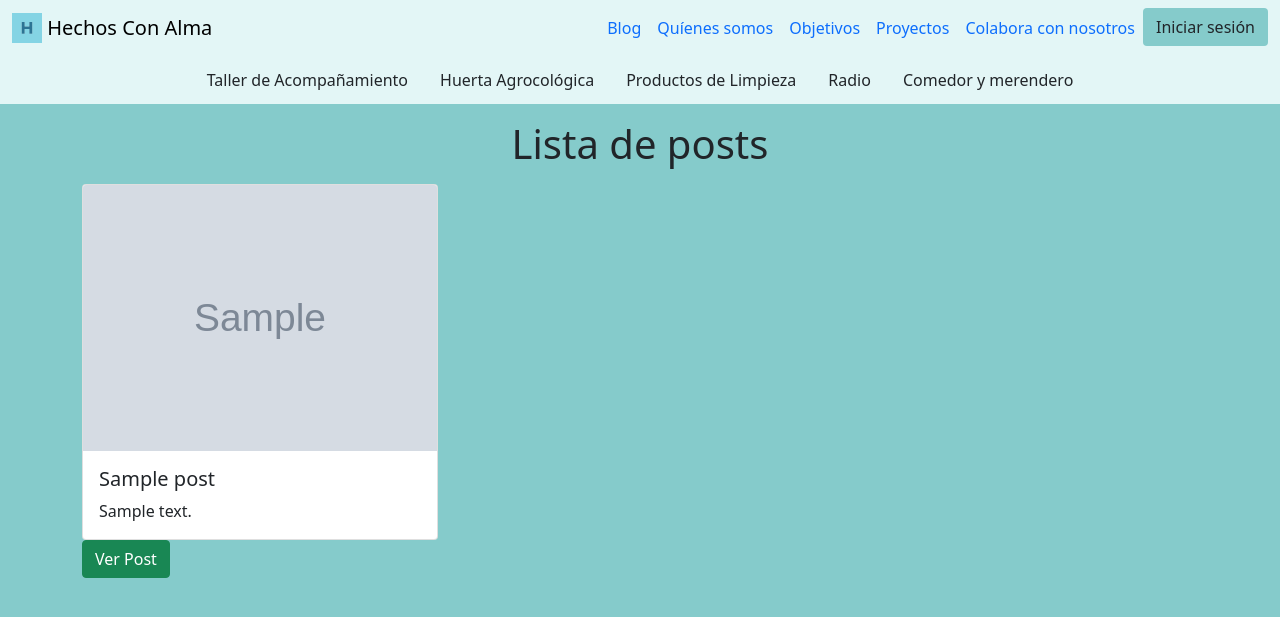
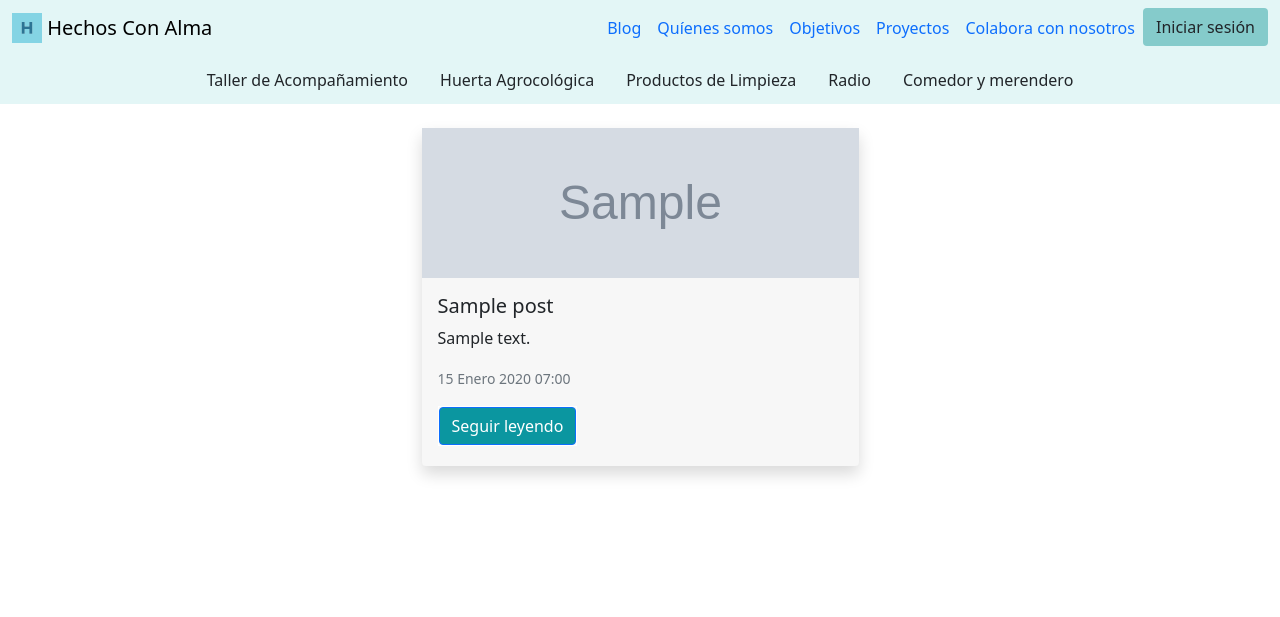
Before and after one commit to laloinver/hecho-con-alma, a Django app: page /blog/ in a window 1280 px wide. Shown: the top 617 px of the page. Run offline with Django 4.2, Linux system fonts and the light colour scheme; tables that the repository leaves empty hold one stand-in row (values such as "Sample post"); grey boxes marked "Sample" are stand-in pictures; some libraries are stand-ins or nearby versions.

Commit message:
Listado de post

```diff
--- a/blog/templates/blog/blog_list.html
+++ b/blog/templates/blog/blog_list.html
@@ -3,25 +3,29 @@
 
 {% block content %}
 <div class="container">
-    <h1 class="my-3 text-center">Lista de posts</h1>
-
-    {% for post in posts %}
-    <div class="row row-cols-1 row-cols-md-3 g-4">
-        <div class="col">
-          <div class="card">
-            <img src="{{ post.imagen.url }}" class="card-img-top" alt="Imagen del post">
+    <div class="row justify-content-center gx-5 mt-4">
+      {% for post in posts %}
+        <div class="sm-col-12 col-lg-5">
+          <div class="card mb-3 shadow" style="max-width: 540px; background-color: #f7f7f7; border: none;">
+            <div class="d-flex align-items-center" >
+              <img src="{{ post.imagen.url }}"  style="object-fit: cover; width: 100%; max-height:150px;" alt="...">
+            </div>
             <div class="card-body">
               <h5 class="card-title">{{ post.title }}</h5>
-              <p class="card-text">{{ post.content }}</p>
+              <p class="card-text">{{ post.content | truncatechars:140 }}
+              <div class="card-text"><small class="text-muted">{{ post.created_at }}</small></div></p>
+              <div class="btn-group mb-1 fs-6 border border-white">
+                <a href="{% url 'post_detail' post.id %}" class="btn btn-primary" style="background-color: #0b96a0;">Seguir leyendo</a>
+                {% if request.user.is_authenticated %}
+                  <a href="{% url 'post_update' post.id %}" class="btn btn-primary" style="background-color: #0b96a0;">Editar</a>
+                  <a href="{% url 'post_delete' post.id %}" class="btn btn-primary" style="background-color: #0b96a0;">Borrar</a>
+                {% endif %}
+              </div>
             </div>
           </div>
         </div>
-      </div>
-      {% if request.user.is_authenticated %}
-        <a class="btn btn-primary" href="{% url 'post_update' post.id %}">Editar Post</a>
-        <a class="btn btn-danger" href="{% url 'post_delete' post.id %}">Borrar Post</a>
-      {% endif %}
-      <a class="btn btn-success" href="{% url 'post_detail' post.id %}">Ver Post</a>
-    {% endfor %}
+
+      {% endfor %}
+    </div>
 </div>
 {% endblock %}
--- a/home/templates/base.html
+++ b/home/templates/base.html
@@ -14,7 +14,7 @@
     <style>
         body {
             /* background-color: #64868A; */
-            background-color: #85cbcb;
+            /* background-color: #85cbcb; */
         }
 
         a {
```
